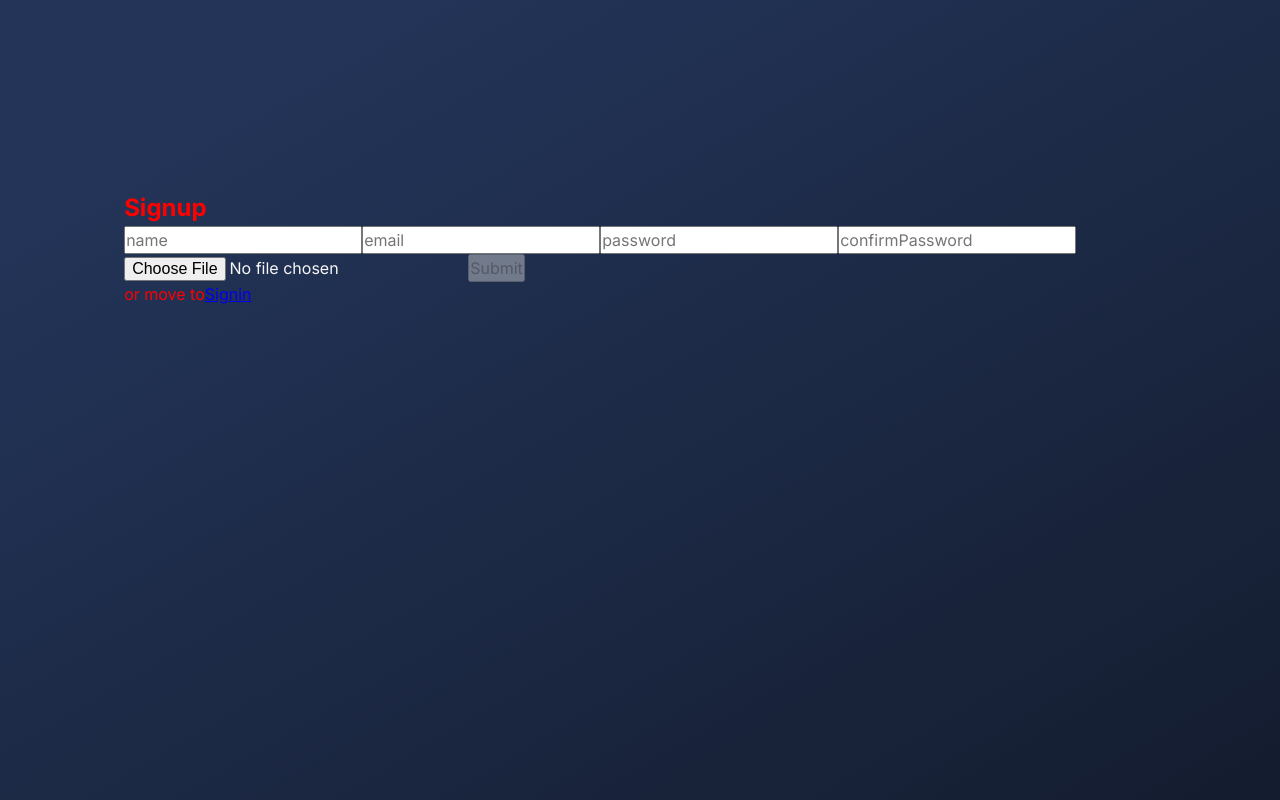
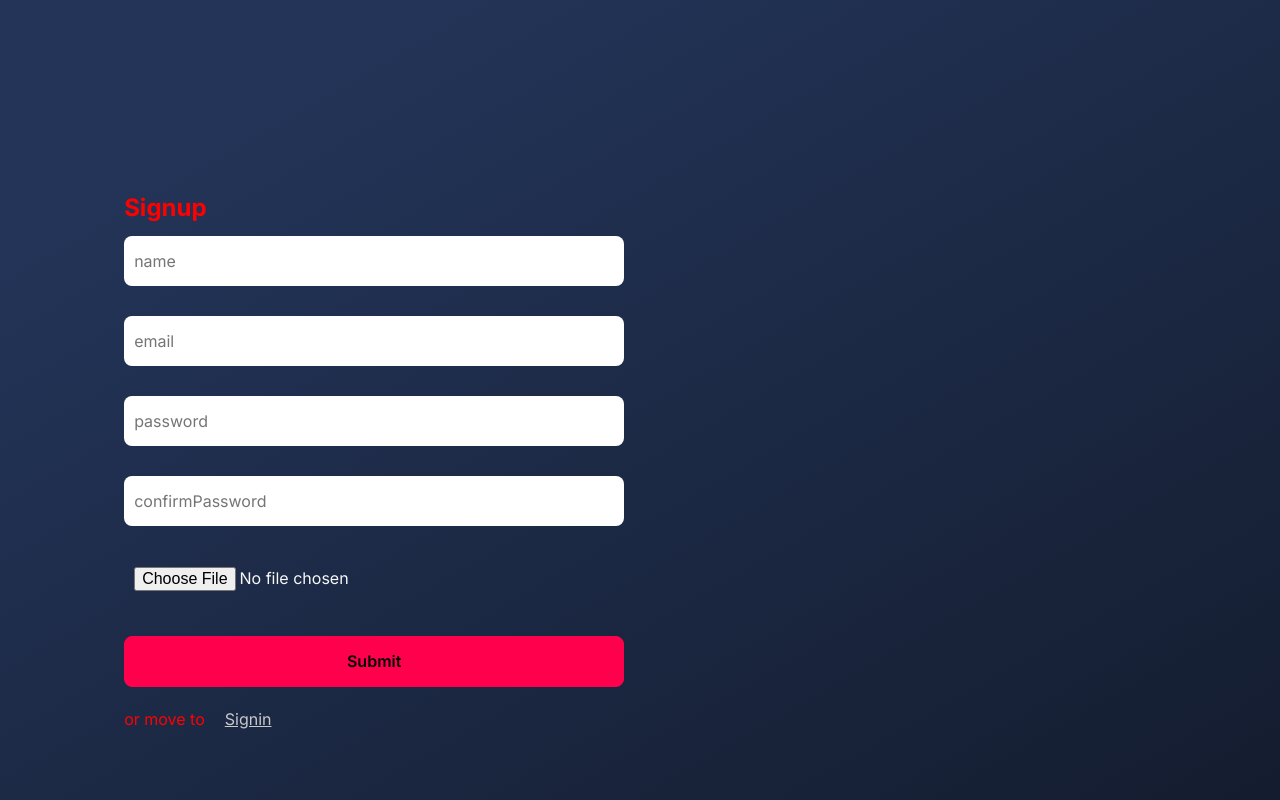
Before and after one commit to DmytroBeridze/anime-service, a React (Create React App) app: page /signup in a window 1280 px wide. Shown: the top 800 px of the page. Built offline with nearby package versions, Linux system fonts and the light colour scheme; no server answers; a web font is replaced by a local one.

Commit message:
forms layout

```diff
--- a/src/components/auth/AuthDetails.js
+++ b/src/components/auth/AuthDetails.js
@@ -16,8 +16,6 @@ const AuthDetails = ({ userLoginData }) => {
     signOut(auth)
       .then(() => removeCookie("userLogin"))
       .then(() => navigate("/signin"))
-
-      // .then(() => window.location.reload())
       .catch((e) => console.log(e));
   };
 
--- a/src/components/auth/SignIn.js
+++ b/src/components/auth/SignIn.js
@@ -47,6 +47,7 @@ const SignIn = ({ userLoginData }) => {
       >
         {(props) => (
           <form onSubmit={props.handleSubmit}>
+            <div>
               <input
                 type="email"
                 onChange={props.handleChange}
@@ -55,6 +56,11 @@ const SignIn = ({ userLoginData }) => {
                 name="email"
                 placeholder="email"
               />
+              {props.errors.email && (
+                <div id="feedback">{props.errors.email}</div>
+              )}
+            </div>
+            <div>
               <input
                 type="password"
                 onChange={props.handleChange}
@@ -67,18 +73,21 @@ const SignIn = ({ userLoginData }) => {
               {props.errors.password && (
                 <div id="feedback">{props.errors.password}</div>
               )}
-            {props.errors.email && (
-              <div id="feedback">{props.errors.email}</div>
-            )}
+            </div>
+
             {errorComparison && <div id="feedback">{errorComparison}</div>}
-            <button type="submit" disabled={!props.dirty || props.isSubmitting}>
+            <button
+              type="submit"
+              disabled={!props.dirty || props.isSubmitting}
+              className="button"
+            >
               Submit
             </button>
           </form>
         )}
       </Formik>
 
-      <p style={{ color: "red" }}>
+      <p style={{ color: "red" }} className="login-link">
         or move to<Link to={"/signup"}>Signup</Link>
       </p>
     </div>
--- a/src/components/auth/SignUp.js
+++ b/src/components/auth/SignUp.js
@@ -7,8 +7,8 @@ import {
   getAuth,
   updateProfile,
 } from "firebase/auth";
+import { ref, uploadBytesResumable, getDownloadURL } from "firebase/storage";
 import { auth, storage } from "../../firebase";
-import { ref, uploadBytesResumable, getDownloadURL } from "firebase/storage";
 import { useEffect, useRef, useState } from "react";
 
 const SignUp = () => {
@@ -18,19 +18,11 @@ const SignUp = () => {
 
   // --------registration
   const register = (values) => {
-    // if (values.password !== values.confirmPassword) {
-    //   setErrorComparison("passwords do not match");
-    //   throw new Error(errorComparison);
-    // }
     // -----------додавання фото аватарок
     // if (values.photo) {
     const storageRef = ref(storage, `avatars/${values.name}`);
     const uploadTask = uploadBytesResumable(storageRef, values.photo);
     // }
-    // const uploadTask = uploadBytesResumable(storageRef, values.photo);
-
-    // const storageRef = ref(storage, values.name);
-    // const uploadTask = uploadBytesResumable(storageRef, values.photo);
 
     createUserWithEmailAndPassword(
       auth,
@@ -40,29 +32,25 @@ const SignUp = () => {
       values.photo
     )
       .then((userCredential) => {
-        console.log(userCredential);
+        // console.log(userCredential);
         const user = userCredential.user;
 
         if (values.photo) {
           getDownloadURL(ref(storage, `avatars/${values.name}`)).then(
-            (downloadURL) =>
-              // getDownloadURL(ref(storage, values.name)).then((downloadURL) =>
-              {
+            (downloadURL) => {
               console.log(downloadURL);
               updateProfile(user, {
-                  // displayName: values.name,
                 photoURL: downloadURL,
               });
             }
           );
         }
         setSuccess(` user ${user.email} is registered`);
+
         // -----додавання імені користувача
         updateProfile(user, {
           displayName: values.name,
-          // photoURL: values.photo,
         });
-        // console.log(userCredential);
       })
       .then(() => navigate("/signin"))
       .catch((error) =>
@@ -70,34 +58,6 @@ const SignUp = () => {
           ? setErrorComparison("such a user exist")
           : setErrorComparison(error.message)
       );
-    // !-------------------------------
-    // const storageRef = ref(storage, values.name);
-    // const uploadTask = uploadBytesResumable(storageRef, values.photo);
-    // uploadTask.on(
-    //   (error) => {
-    //     console.log(error);
-    //   },
-    //   () => {
-    //     getDownloadURL(ref(storage, values.name)).then((downloadURL) =>
-    //       console.log(downloadURL)
-    //     );
-    //   }
-    // );
-
-    // await uploadTask.on(
-    //   (error) => {
-    //     console.log(error);
-    //   },
-    //   () => {
-    // getDownloadURL(uploadTask.snapshot.ref).then((downloadURL) => {
-    //   console.log("File available at", downloadURL);
-    //   console.log(downloadURL);
-    //   updateProfile(res.user, {
-    //     photoURL: downloadURL,
-    //   });
-    // });
-    //   }
-    // );
   };
 
   // -------validation schema
@@ -124,7 +84,6 @@ const SignUp = () => {
         }}
         validationSchema={validationSchema}
         onSubmit={(values, { resetForm }) => {
-          // console.log(values);
           register(values);
           resetForm();
           setErrorComparison("");
@@ -140,6 +99,7 @@ const SignUp = () => {
               name="name"
               placeholder="name"
             />
+            <div>
               <input
                 type="email"
                 onChange={props.handleChange}
@@ -148,6 +108,12 @@ const SignUp = () => {
                 name="email"
                 placeholder="email"
               />
+              {props.errors.email && (
+                <div id="feedback">{props.errors.email}</div>
+              )}
+            </div>
+
+            <div>
               <input
                 type="password"
                 onChange={props.handleChange}
@@ -156,6 +122,11 @@ const SignUp = () => {
                 name="password"
                 placeholder="password"
               />
+              {props.errors.password && (
+                <div id="feedback">{props.errors.password}</div>
+              )}
+            </div>
+            <div>
               <input
                 type="password"
                 onChange={props.handleChange}
@@ -164,6 +135,10 @@ const SignUp = () => {
                 name="confirmPassword"
                 placeholder="confirmPassword"
               />
+              {props.errors.confirmPassword && (
+                <div id="feedback">{props.errors.confirmPassword}</div>
+              )}
+            </div>
             <input
               type="file"
               onBlur={props.handleBlur}
@@ -174,26 +149,22 @@ const SignUp = () => {
                 props.setFieldValue("photo", event.currentTarget.files[0]);
               }}
             />
-            {props.errors.password && (
-              <div id="feedback">{props.errors.password}</div>
-            )}
-            {props.errors.email && (
-              <div id="feedback">{props.errors.email}</div>
-            )}
-            {props.errors.confirmPassword && (
-              <div id="feedback">{props.errors.confirmPassword}</div>
-            )}
+
             {errorComparison && <div id="feedback">{errorComparison}</div>}
             {success && <div id="feedback">{success}</div>}
 
-            <button type="submit" disabled={!props.dirty || props.isSubmitting}>
+            <button
+              type="submit"
+              disabled={!props.dirty || props.isSubmitting}
+              className="button"
+            >
               Submit
             </button>
           </form>
         )}
       </Formik>
 
-      <p style={{ color: "red" }}>
+      <p style={{ color: "red" }} className="login-link">
         or move to<Link to={"/signin"}>Signin</Link>
       </p>
     </div>
--- a/src/components/pages/Chat.js
+++ b/src/components/pages/Chat.js
@@ -25,6 +25,14 @@ const Chat = () => {
   const usersScrollRef = useRef([]);
   const { loadingAllAvatars, avatars } = useFirebaseHook();
 
+  // ---------отримання всіх повідомлень і сортування за датою створення
+  const messagesColection = collection(db, "messages");
+  const queryMessages = query(messagesColection, orderBy("createdAt"));
+  const [messages, load] = useCollectionData(
+    queryMessages,
+    orderBy("createdAt")
+  );
+
   // ------------custom scroll
   useScrollHook(scrollRef);
   useScrollHook(usersScrollRef);
@@ -33,14 +41,6 @@ const Chat = () => {
   useEffect(() => {
     loadingAllAvatars();
   }, []);
-
-  // ---------отримання всіх повідомлень і сортування за датою створення
-  const messagesColection = collection(db, "messages");
-  const queryMessages = query(messagesColection, orderBy("createdAt"));
-  const [messages, load] = useCollectionData(
-    queryMessages,
-    orderBy("createdAt")
-  );
 
   // ---------прокрутка до останнього повідомлення
   useEffect(() => {
--- a/src/hooks/firebase.hook.js
+++ b/src/hooks/firebase.hook.js
@@ -17,14 +17,21 @@ const useFirebaseHook = () => {
     listAll(avatarsRef)
       .then((res) => {
         res.items.forEach((itemRef) => {
-          getDownloadURL(itemRef).then((av) => {
+          getDownloadURL(itemRef)
+            .then((av) => {
               const forestRef = ref(storage, `avatars/${itemRef.name}`);
-
+              return { forestRef, av };
+            })
             // ----отримання метаданих для визначення типу посилання на аватарку
+            .then(({ forestRef, av }) => {
               getMetadata(forestRef).then((metadata) => {
                 setAvatars((avatars) => [
                   ...avatars,
-                { name: itemRef.name, img: av, dataType: metadata.contentType },
+                  {
+                    name: itemRef.name,
+                    img: av,
+                    dataType: metadata.contentType,
+                  },
                 ]);
               });
             });
@@ -37,4 +44,30 @@ const useFirebaseHook = () => {
   return { loadingAllAvatars, avatars };
 };
 
+//   const loadingAllAvatars = useCallback(() => {
+//     const storage = getStorage();
+//     const avatarsRef = ref(storage, "avatars");
+//     listAll(avatarsRef)
+//       .then((res) => {
+//         res.items.forEach((itemRef) => {
+//           getDownloadURL(itemRef).then((av) => {
+//             const forestRef = ref(storage, `avatars/${itemRef.name}`);
+
+//             // ----отримання метаданих для визначення типу посилання на аватарку
+//             getMetadata(forestRef).then((metadata) => {
+//               setAvatars((avatars) => [
+//                 ...avatars,
+//                 { name: itemRef.name, img: av, dataType: metadata.contentType },
+//               ]);
+//             });
+//           });
+//         });
+//       })
+//       .catch((error) => {
+//         console.log(error.message);
+//       });
+//   }, []);
+//   return { loadingAllAvatars, avatars };
+// };
+
 export default useFirebaseHook;
--- /dev/null
+++ b/src/style/forms.scss
@@ -0,0 +1,34 @@
+@import "./variables.scss";
+
+.signin > h2,
+.signup > h2 {
+  margin-bottom: 10px;
+}
+
+.signin > form,
+.signup > form {
+  display: flex;
+  flex-direction: column;
+  max-width: 500px;
+  gap: 30px;
+  margin-bottom: 20px;
+  & input {
+    width: 100%;
+    height: 50px;
+    border: none;
+    border-radius: 8px;
+    padding: 10px;
+    outline: none;
+    &[name="photo"] {
+      cursor: pointer;
+    }
+  }
+}
+#feedback {
+  color: red;
+}
+.login-link a {
+  margin-left: 20px;
+  //   text-decoration: none;
+  color: $color-text-white-secondary;
+}
--- a/src/style/index.scss
+++ b/src/style/index.scss
@@ -2,7 +2,7 @@
 @import url("https://fonts.googleapis.com/css2?family=Bebas+Neue&display=swap");
 @import url("https://fonts.googleapis.com/css2?family=Just+Another+Hand&display=swap");
 @import "./buttons.scss";
-
+@import "./forms.scss";
 body {
   font-family: Inter;
   margin: 0;
```
Also changed, not shown: src/components/app/App.js (+1 -8 lines). Lines whose indentation alone changed are shown as unchanged.
